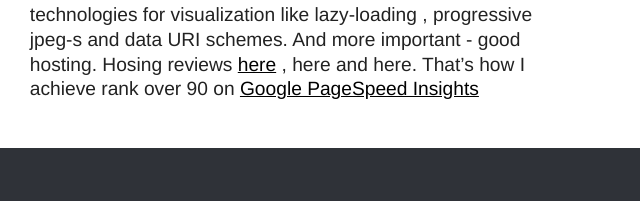
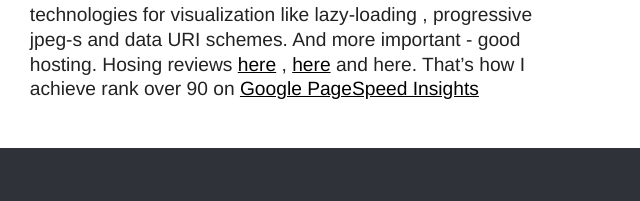
Before and after one commit to Tonipetrov/tonipetrov.github.io, a plain HTML site: page index.html in a window 1280 px wide. Shown: the part 2154-2355 px from the top of the page, 639-1279 px from the left. Drawn offline with Linux system fonts and the light colour scheme.

Commit message:
Update index.html

```diff
--- a/index.html
+++ b/index.html
@@ -117,7 +117,7 @@ surveys done by Brand Perfect, Akamai and Dynatrace nearly half of web users exp
 					structure, caching and minification, proper use of a Content Delivery Network and leveraging
 					modern web technologies for visualization like lazy-loading , progressive jpeg-s and data URI
 					schemes. And more important - good hosting. Hosing reviews <a href="turnkey-internet.html">here</a>
-						, here and here. That’s how I achieve rank over 90 on
+					, <a href="a2-hosting.html">here</a> and here. That’s how I achieve rank over 90 on
 					<a target=_blank href=https://developers.google.com/speed/pagespeed/insights/ >Google PageSpeed
 						Insights</a></p>
 				</div>
```
